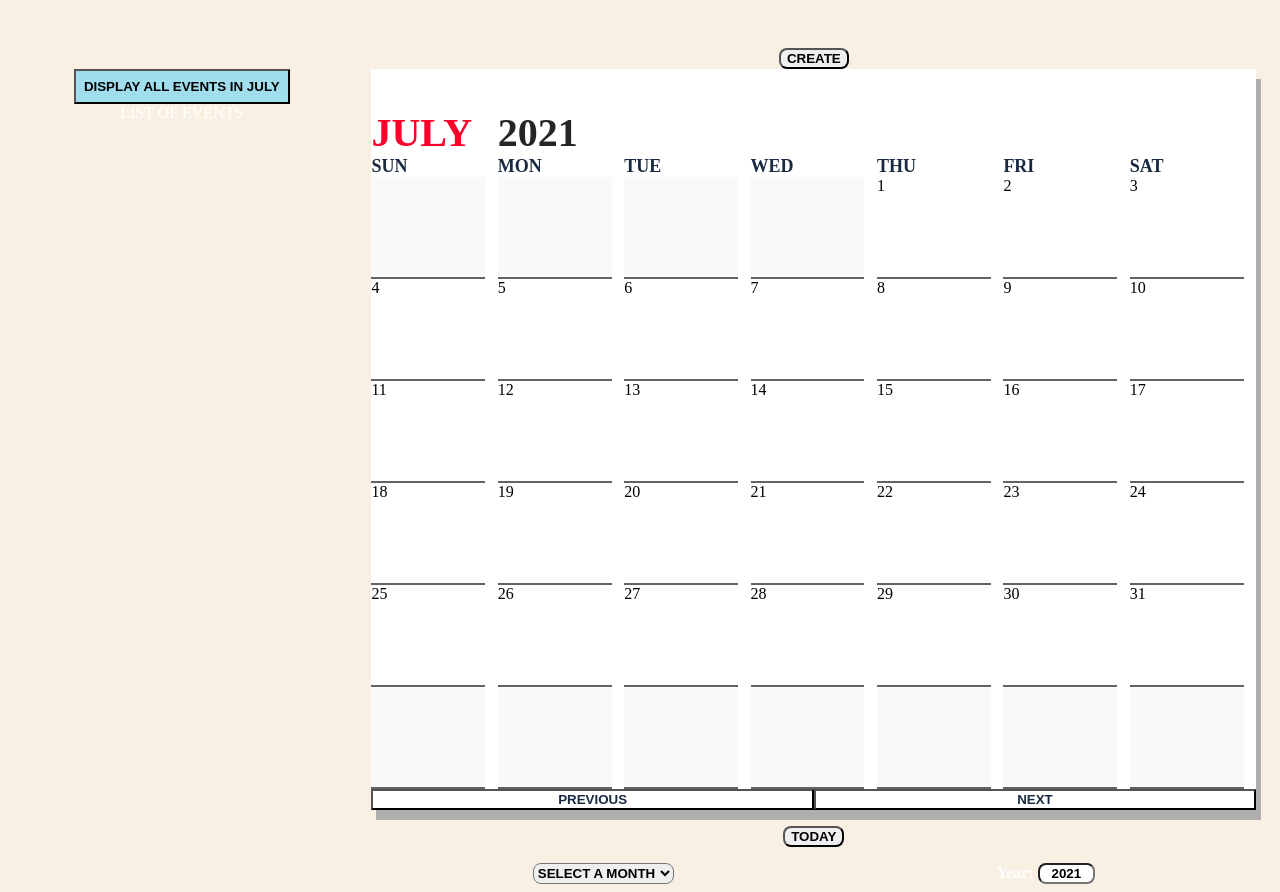
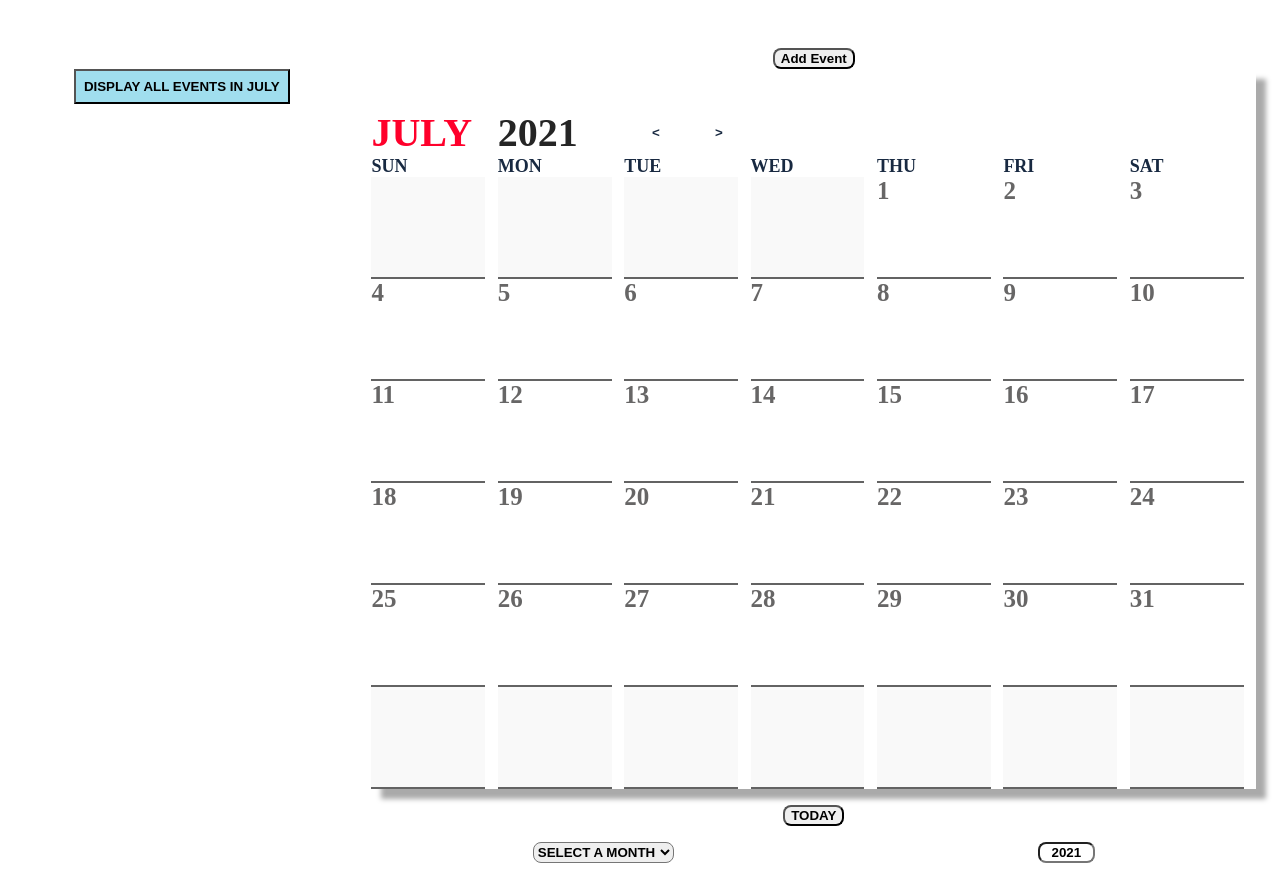
Before and after one commit to Camus1859/OdinCalendar, a website with bundled scripts: page client/src/index.html in a window 1280 px wide. After the commit the page ends 871 px from the top, so only its background shows below. Built offline with nearby package versions, Linux system fonts and the light colour scheme; no server answers.

Commit message:
updated buttons css

```diff
--- a/client/src/index.html
+++ b/client/src/index.html
@@ -17,7 +17,7 @@
           <div id="holds-events"></div>
         </div>
         <div id="body">
-          <button class="trigger">CREATE</button>
+          <button class="trigger">Add Event</button>
           <div class="modal">
             <div class="modal-content">
               <span class="close-button">&times;</span>
@@ -71,7 +71,14 @@
           <div id="days-of-the-month-container">
             <div id="month-year">
               <span id="month" class="top"></span>
-              <span id="year" class="top"></span>
+              <span id="year" class="top"> </span>
+
+              <span id="previous-next-buttons">
+                <button class="bottom update-month" id="previous-btn">
+                  &#60;
+                </button>
+                <button class="bottom update-month" id="next-btn">&#62;</button>
+              </span>
             </div>
 
             <div id="days-of-the-week-container">
@@ -83,13 +90,6 @@
               <div class="day">Fri</div>
               <div class="day">Sat</div>
             </div>
-          </div>
-
-          <div id="previous-next-buttons">
-            <button class="bottom update-month" id="previous-btn">
-              PREVIOUS
-            </button>
-            <button class="bottom update-month" id="next-btn">NEXT</button>
           </div>
 
           <div id="month-year-tabs">
--- a/client/src/style.css
+++ b/client/src/style.css
@@ -1,5 +1,5 @@
 body {
-  background-color: rgb(248, 240, 227);
+  background-color:white;
   margin-top: 3rem;
 }
 
@@ -104,7 +104,8 @@ body {
   width: 100%;
   padding: 40px 0px 0 0px;
   background-color:white;
-  box-shadow: 5px 10px #b0adad;
+  box-shadow: 10px 10px 5px #aaaaaa;
+
 
   /* outline: none; */
 
@@ -113,9 +114,20 @@ body {
 #previous-next-buttons {
   display: flex;
   justify-content: space-evenly;
-  box-shadow: 5px 10px #b0adad;
-  outline: none;
+  border: none;
 
+
+
+}
+#previous-btn{
+  border: none;
+  cursor: pointer;
+
+}
+
+#next-btn{
+    border: none;
+    cursor: pointer;
 
 }
 
@@ -174,6 +186,10 @@ body {
   border-bottom:  2px solid rgb(99, 99, 99);
   background-color: white;
   width: 90%;
+  font-size: 25px ;
+  font-weight: bolder;
+  color: rgb(103, 102, 102);
+
 
   height: 50px;
   display: block;
```
